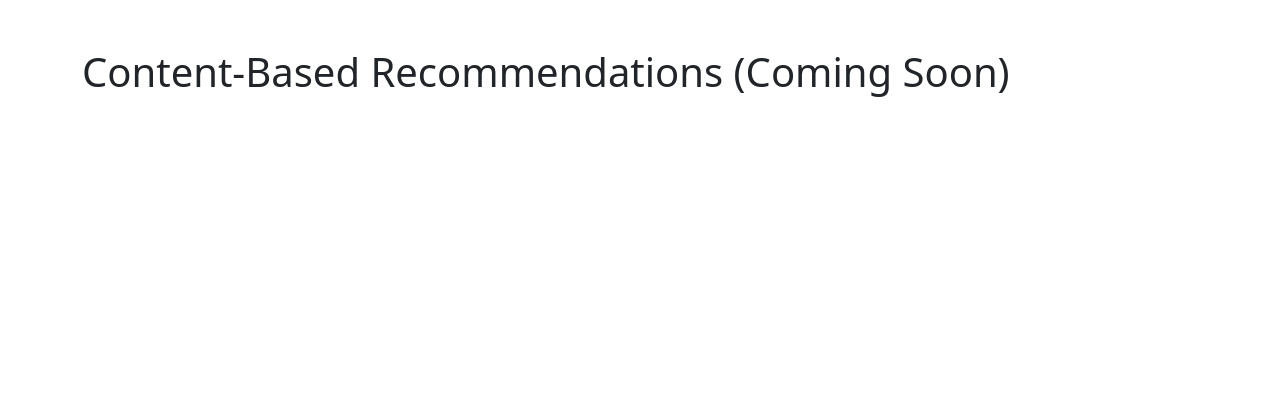
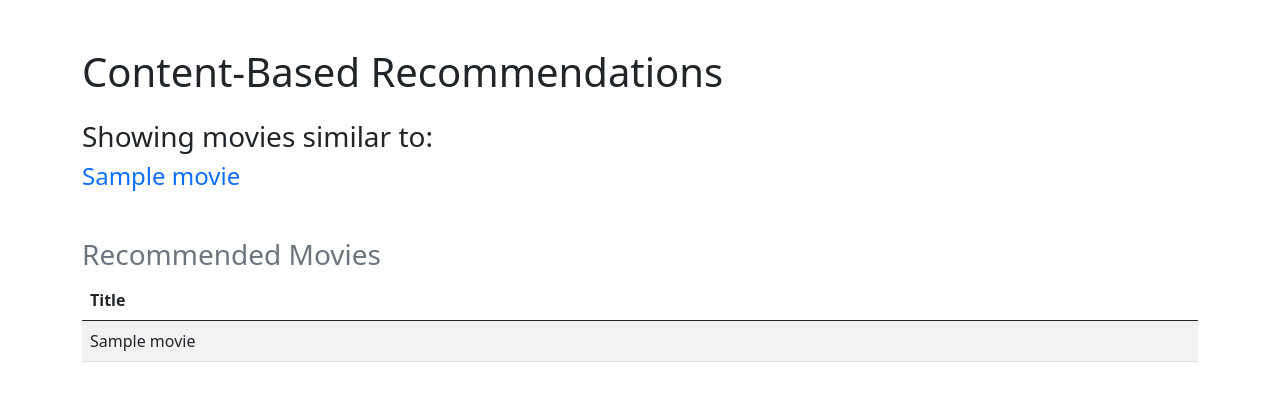
Before and after one commit to kalinpetrovbg/Movies-Recommendation-System, a FastAPI app: template templates/content.html in a window 1280 px wide. Shown: the top 401 px of the page. Run offline with FastAPI, Linux system fonts and the light colour scheme; the template is opened without the code that fills it: most values are stand-ins (such as "Sample title", 1, 10 or a date in 2020); parts of the project's set-up code (start-up, migrations or seed data) failed here and were passed over.

Commit message:
fixing naming error

```diff
--- a/main.py
+++ b/main.py
@@ -5,13 +5,18 @@ from starlette.responses import HTMLResponse
 from collaborative_based import CollaborativeBased
 from data.scripts.movies_data import MovieData
 from popularity_based import PriorityBased
+from content_based import ContentBased
 import uvicorn
-from models.models import Movie, CollaborativeModel
+from models.models import Movie, CollaborativeModel, ContentBasedModel
 
-movies_csv = MovieData.get_instance("data/movies.csv")
+movies_csv = MovieData("data/movies.csv")
+ratings_csv = MovieData("data/ratings.csv")
+credits_csv = MovieData("data/credits.csv")
 
-movies = PriorityBased(movies_csv.data)
-collaboratives = CollaborativeBased(movies_csv.data)
+priority_data = PriorityBased(movies_csv.data)
+content_data = ContentBased(movies_csv.data)
+collaborative_data = CollaborativeBased(movies_csv.data)
+
 
 templates = Jinja2Templates(directory="templates")
 app = FastAPI()
@@ -26,7 +31,7 @@ async def home(request: Request):
     "/popularity", response_class=HTMLResponse, tags=["view"], include_in_schema=False
 )
 async def popularity(request: Request):
-    movies_data = movies.get_movies_data()
+    movies_data = priority_data.get_movies_data()
     return templates.TemplateResponse(
         "popularity.html", {"request": request, "movies": movies_data}
     )
@@ -34,48 +39,47 @@ async def popularity(request: Request):
 
 @app.get("/api/popularity", response_model=list[Movie], tags=["api"])
 async def popularity_api():
-    return movies.get_movies_data()
+    return priority_data.get_movies_data()
 
 
-@app.get("/collaborative/{movie_name}", tags=["view"], include_in_schema=False)
-async def collaborative(request: Request, movie_name: str):
+
+@app.get("/content/{movie_name}", tags=["view"], include_in_schema=False)
+async def content(request: Request, movie_name: str):
     try:
-        movies_data = collaboratives.get_movies_data(movie_name, number_of_movies=10)
+        movies_data = content_data.get_movies_data(movie_name, number_of_movies=10)
     except IndexError:
         raise HTTPException(status_code=404, detail=f"Movie '{movie_name}' not found.")
     return templates.TemplateResponse(
-        "collaborative.html", {"request": request, "movies": movies_data}
+        "content.html", {"request": request, "movies": movies_data}
     )
 
 
+
+
 @app.get(
-    "/api/collaborative/{movie_name}",
-    response_model=list[CollaborativeModel],
+    "/api/content/{movie_name}",
+    response_model=list[ContentBasedModel],
     tags=["api"],
 )
-async def collaborative_api(movie_name: str):
+async def content_api(movie_name: str):
     try:
-        coll_movies = collaboratives.get_movies_api_data(
+        con_movies = content_data.get_movies_api_data(
             movie_name, number_of_movies=10
         )
     except IndexError:
         raise HTTPException(status_code=404, detail=f"Movie '{movie_name}' not found.")
-    return [CollaborativeModel(**movie) for movie in coll_movies]
+    return [ContentBasedModel(**movie) for movie in con_movies]
+
+
+@app.get("/collaborative", tags=["view"], include_in_schema=False)
+async def collaborative(request: Request):
+    return []
 
 
 @app.get(
-    "/content",
-    response_class=HTMLResponse,
-    deprecated=True,
-    tags=["view"],
-    include_in_schema=False,
+    "/api/collaborative", tags=["api"],
 )
-async def content(request: Request):
-    pass
-
-
-@app.get("/api/content", response_model=list[Movie], deprecated=True, tags=["api"])
-async def content_api():
+async def collaborative_api(movie_name: str):
     return []
 
 
--- a/models/models.py
+++ b/models/models.py
@@ -7,6 +7,9 @@ class Movie(BaseModel):
     vote_average: float
     weighted_rating: float
 
+class ContentBasedModel(BaseModel):
+    id: int
+    title: str
+
 class CollaborativeModel(BaseModel):
     id: int
-    title: str
--- a/templates/content.html
+++ b/templates/content.html
@@ -3,12 +3,31 @@
 <head>
     <meta charset="UTF-8">
     <meta name="viewport" content="width=device-width, initial-scale=1.0">
-    <title>Content-Based Filtering</title>
+    <title>Collaborative Filtering</title>
     <link href="https://cdn.jsdelivr.net/npm/bootstrap@5.1.0/dist/css/bootstrap.min.css" rel="stylesheet">
 </head>
 <body>
     <div class="container mt-5">
-        <h1>Content-Based Recommendations (Coming Soon)</h1>
+        <h1 class="mb-4">Content-Based Recommendations</h1>
+        <div class="mb-5">
+            <h3>Showing movies similar to:</h3>
+            <h4 class="text-primary">{{ movies[0] }}</h4>
+        </div>
+        <h3 class="text-secondary">Recommended Movies</h3>
+        <table class="table table-striped table-hover">
+            <thead>
+                <tr>
+                    <th>Title</th>
+                </tr>
+            </thead>
+            <tbody>
+                {% for movie in movies[1:] %}
+                <tr>
+                    <td>{{ movie }}</td>
+                </tr>
+                {% endfor %}
+            </tbody>
+        </table>
     </div>
 </body>
 </html>
```
Also changed, not shown: collaborative_based.py (+2 -39 lines), content_based.py (added, +40 -0 lines), data/scripts/movies_data.py (+0 -8 lines), templates/collaborative.html (deleted, +0 -33 lines), templates/home.html (+4 -3 lines), README.md.
